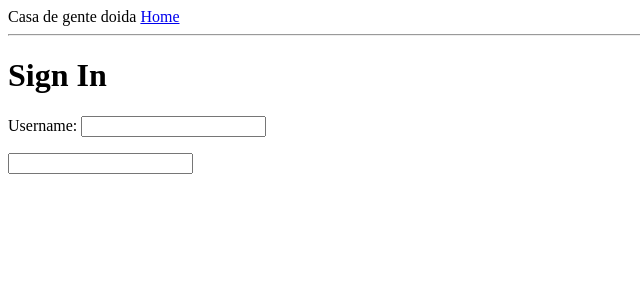
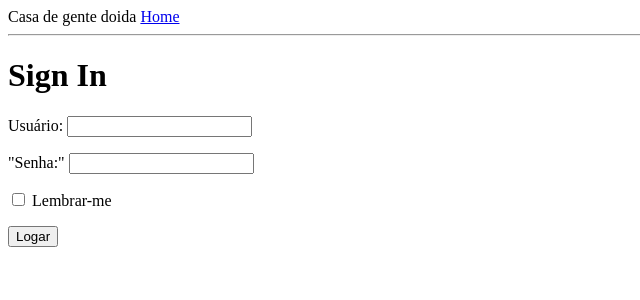
Before and after one commit to dwndara/teste-python-html-css, a Flask app: template app/templates/login.html in a window 1280 px wide. Shown: the top 300 px of the page, without its empty margins (0-640 px from the left). Run offline with Flask 2, Linux system fonts and the light colour scheme; the template is opened without the code that fills it, so the values that code supplies are empty.

Commit message:
microblog

```diff
--- a/app/templates/login.html
+++ b/app/templates/login.html
@@ -2,13 +2,21 @@
 
 {% block content %}
 <h1>Sign In</h1>
-<form>
+<form method = "POST" action">
     <p>
-        <label>Username: </label>
-        <input id="username" type="text">
+        <label for ="username" > Usuário: </label>
+        <input name="user" id="username" type="text">
     </p>
     <p>
-        <input type="password">
+        <label for ="password"> "Senha:" </label>
+        <input name = "pass" id = "password" type="password">
     </p>
+    <p>
+        <input type ="checkbox"  id ="remember">
+        <label for ="remember" > Lembrar-me </label>
+
+    </p>
+    <button>Logar</button>
+
 </form>
 {% endblock %}
```
